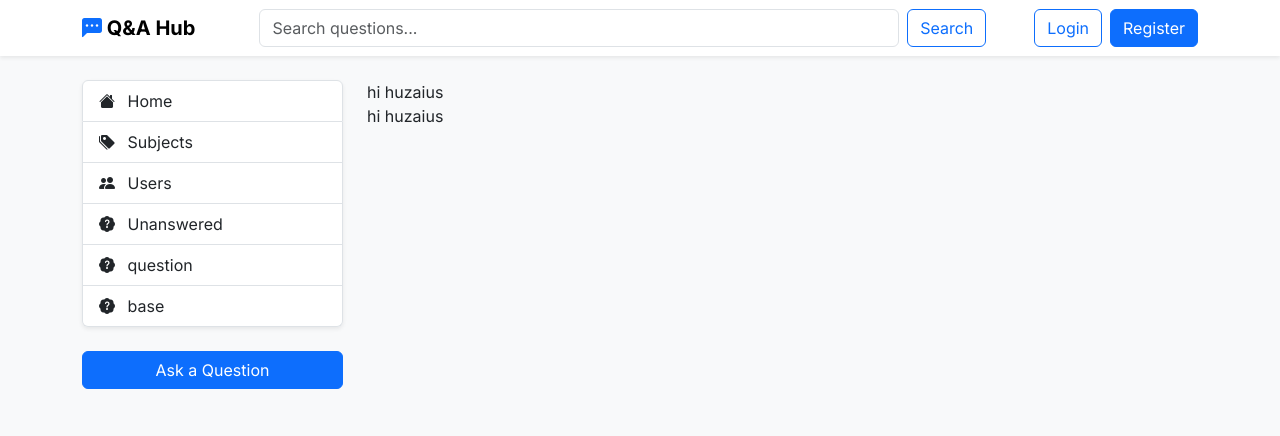
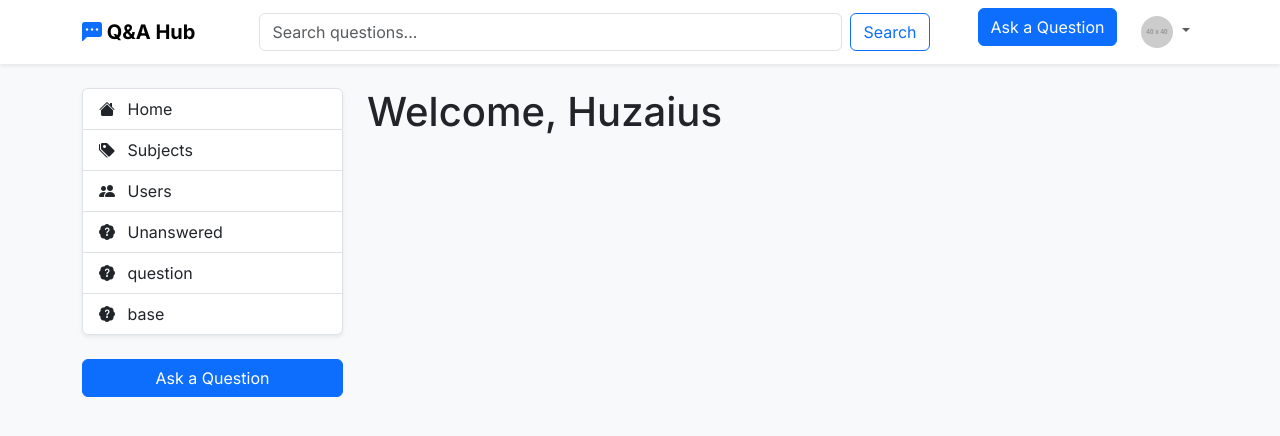
Before and after one commit to huzaius/qnahub, a Flask app: page /account in a window 1280 px wide. Shown: the top 436 px of the page. Run offline with Flask 3, Linux system fonts and the light colour scheme; a user stored in the database is signed in; grey boxes labelled with a size stand in for pictures from a placeholder-image service; some libraries are stand-ins or nearby versions.

Commit message:
Made imporvements tothe login and Registration form and saved the users to the database. Other clean ups

```diff
--- a/qnahub/routes.py
+++ b/qnahub/routes.py
@@ -19,6 +19,7 @@ def index():
 
 
 @app.route("/base")
+@login_required
 def base():
     return render_template("base.html")
 
@@ -38,8 +39,8 @@ def login():
         if user and bcrypt.check_password_hash(user.password, form.password.data) :
             login_user(user, remember=form.remember.data)
             next_page = request.args.get("next")
-            flash(f"Account Login Successfully for {form.email.data}!", "success")
-            return redirect(next_page) if next_page else redirect(url_for("index"))
+            flash(f"Welcome back, {form.email.data}!", "info")
+            return redirect(next_page or url_for("index"))
 
         else:
             flash("Login Unsuccessful. Please check email and password", "danger")
@@ -89,9 +90,9 @@ def settings():
 @app.route("/account")
 @login_required
 def account():
-    return render_template("account.html")
+    return render_template("profile.html")
 
 @app.route("/logout")
 def logout():
     logout_user()
-    return redirect(url_for("index"))
+    return redirect(url_for("login"))
--- a/qnahub/templates/account.html
+++ /dev/null
@@ -1,8 +0,0 @@
-{% extends 'base.html' %}
-{% block title %}{% endblock %}
-
-{% block content %}
-{% if current_user.is_authenticated %}
-hi {{ current_user.username }}
-{% endif %}
-{% endblock %}
--- a/qnahub/templates/base.html
+++ b/qnahub/templates/base.html
@@ -37,15 +37,8 @@
                     <button class="btn btn-outline-primary" type="submit">Search</button>
                 </form>
                 <ul class="navbar-nav ms-auto">
-                    <!-- ANONYMOUS USER VIEW -->
-                    <li class="nav-item">
-                        <a class="btn btn-outline-primary me-2" href="{{ url_for('login') }}">Login</a>
-                    </li>
-                    <li class="nav-item">
-                        <a class="btn btn-primary" href="{{ url_for('register') }}">Register</a>
-                    </li>
-
-                    <!-- LOGGED-IN USER VIEW (for reference)
+                    {% if current_user.is_authenticated %}
+                    <!-- LOGGED-IN USER VIEW  -->
                     <li class="nav-item">
                         <a class="btn btn-primary" href="{{ url_for('question') }}">Ask a Question</a>
                     </li>
@@ -54,13 +47,25 @@
                             <img src="https://placehold.co/40x40/0d6efd/white?text=U" class="rounded-circle" width="32" height="32">
                         </a>
                         <ul class="dropdown-menu dropdown-menu-end">
-                            <li><a class="dropdown-item" href="#">My Profile</a></li>
+                            <li><a class="dropdown-item" href="{{url_for('account')}}">My Account</a></li>
                             <li><a class="dropdown-item" href="#">My Questions</a></li>
                             <li><hr class="dropdown-divider"></li>
-                            <li><a class="dropdown-item" href="#">Sign Out</a></li>
+                            <li><a class="dropdown-item" href="{{url_for('logout')}}">Logout</a></li>
                         </ul>
                     </li>
-                    -->
+
+
+
+                    {% else %}
+                   <!-- ANONYMOUS USER VIEW -->
+                    <li class="nav-item">
+                        <a class="btn btn-outline-primary me-2" href="{{ url_for('login') }}">Login</a>
+                    </li>
+                    <li class="nav-item">
+                        <a class="btn btn-primary" href="{{ url_for('register') }}">Register</a>
+                    </li>
+                    </ul>
+                    {% endif %}
                 </ul>
             </div>
         </div>
@@ -113,9 +118,7 @@
                     {% endif %}
                     {% endwith %}
 
-                    {% if current_user.is_authenticated %}
-                    hi {{ current_user.username }}
-                    {% endif %}
+
                 </div>
 
                 {% block content %}{% endblock %}
--- /dev/null
+++ b/qnahub/templates/profile.html
@@ -0,0 +1,8 @@
+{% extends 'base.html' %}
+{% block title %} Account {% endblock %}
+
+{% block content %}
+{% if current_user.is_authenticated %}
+<h1>Welcome, {{current_user.username.title()}}</h1> {#convert username to title case#}
+{% endif %}
+{% endblock %}
```
